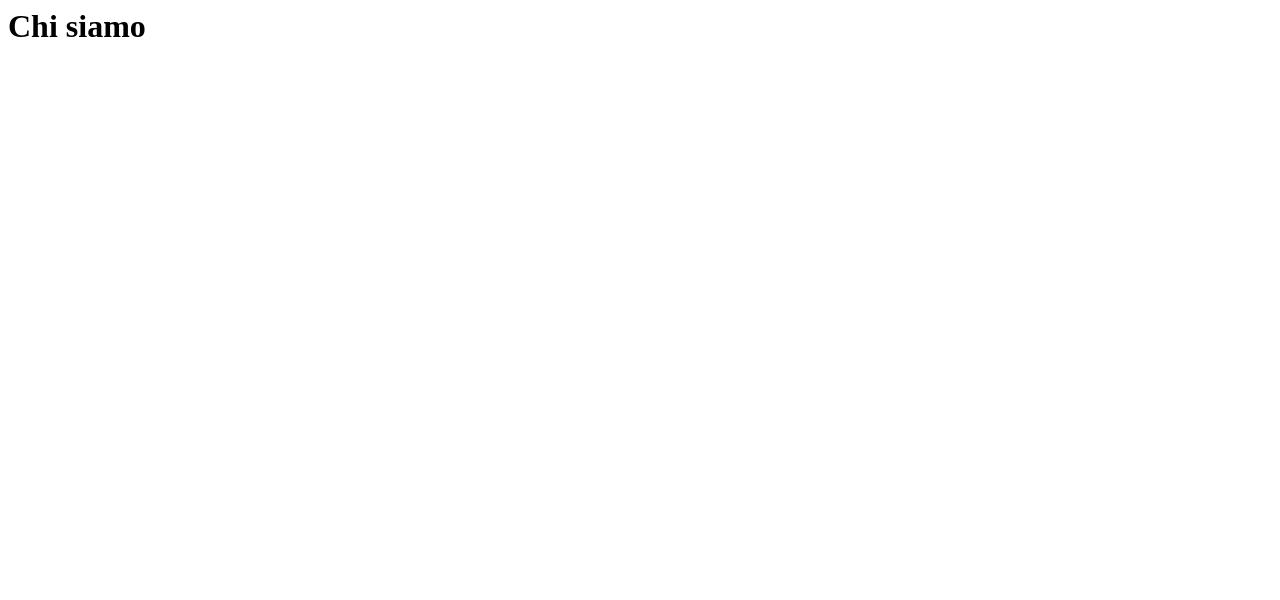
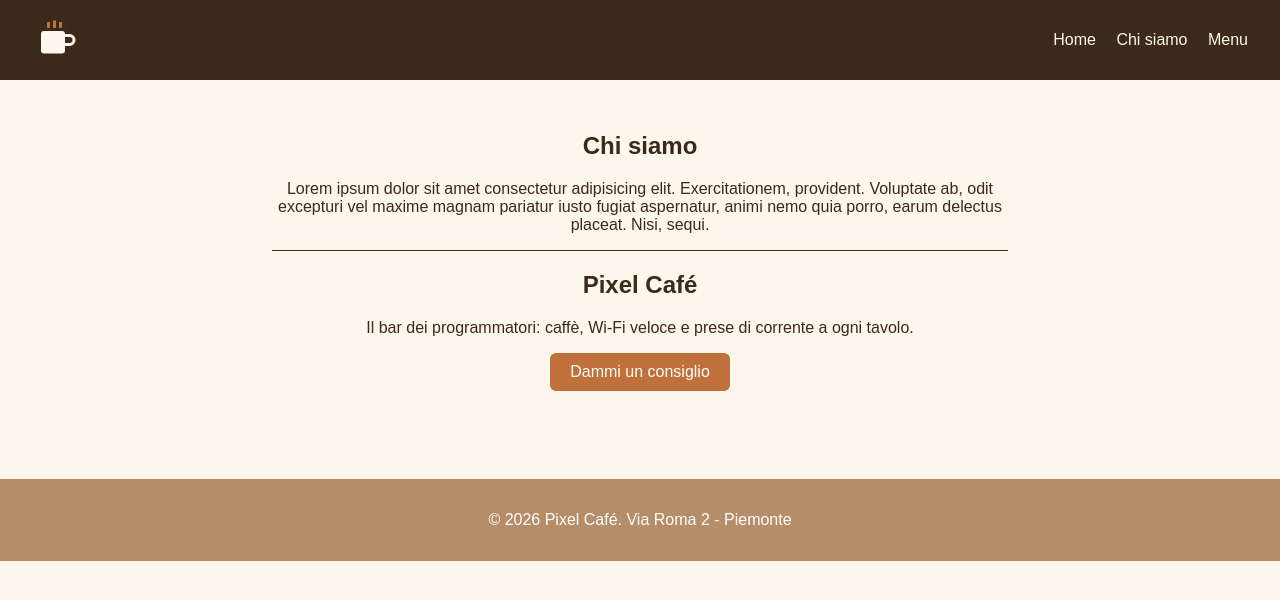
Before and after one commit to SaharaVillarreal/git-hello, a plain HTML site: page chi-siamo.html in a window 1280 px wide. Drawn offline with Linux system fonts and the light colour scheme.

Commit message:
Modifiche file index,chi-siamo e style

```diff
--- a/chi-siamo.html
+++ b/chi-siamo.html
@@ -1,3 +1,38 @@
+<!DOCTYPE html>
+<html lang="it">
 <head>
-    <h1>Chi siamo</h1>
+  <meta charset="UTF-8">
+  <meta name="viewport" content="width=device-width, initial-scale=1.0">
+  <title>Pixel Café</title>
+  <link rel="stylesheet" href="style.css">
 </head>
+<body>
+  <header class="header">
+    <img src="assets/logo.svg" alt="Logo Pixel Café" class="logo">
+    <nav>
+      <a href="index.html">Home</a>
+      <a href="chi-siamo.html">Chi siamo</a>
+      <a href="menu.html">Menu</a>
+    </nav>
+  </header>
+
+  <main>
+    <section class="info chi-siamo">
+      <h2>Chi siamo</h2>
+      <p>Lorem ipsum dolor sit amet consectetur adipisicing elit. Exercitationem, provident. Voluptate ab, odit excepturi vel maxime magnam pariatur iusto fugiat aspernatur, animi nemo quia porro, earum delectus placeat. Nisi, sequi.</p>
+    </section>
+    <section class="hero">
+      <h1>Pixel Café</h1>
+      <p>Il bar dei programmatori: caffè, Wi-Fi veloce e prese di corrente a ogni tavolo.</p>
+      <button id="quote-btn">Dammi un consiglio</button>
+      <p id="quote" class="quote"></p>
+    </section>
+  </main>
+
+  <footer class="footer">
+    <p>© 2026 Pixel Café. Via Roma 2 - Piemonte</p>
+  </footer>
+
+  <script src="script.js"></script>
+</body>
+</html>
--- a/style.css
+++ b/style.css
@@ -36,7 +36,10 @@ main {
 .hero {
   text-align: center;
 }
-
+.chi-siamo{
+  text-align: center;
+  border-bottom: 1px solid #3b2a1a ;
+}
 button {
   padding: 10px 20px;
   border: none;
@@ -65,7 +68,8 @@ button {
 }
 
 .footer {
+  background-color: #b58d68;
   text-align: center;
   padding: 16px;
-  color: #8a7560;
+  color: #fffefc;
 }
```
Also changed, not shown: index.html (+2 -2 lines).
